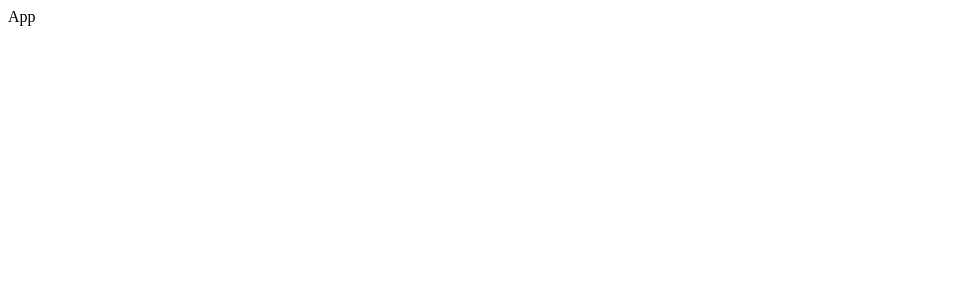
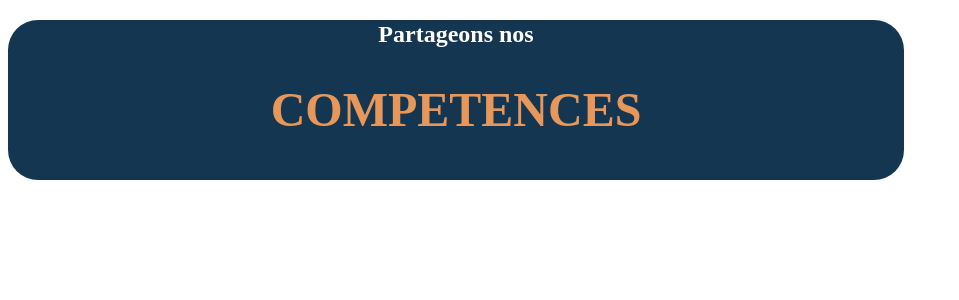
Before and after one commit to LauraCourquin/hackaton_2, a React (Vite) app in the folder frontend/: page / in a window 1280 px wide. Shown: the top 300 px of the page, without its empty margins (0-959 px from the left). Built offline with nearby package versions, Linux system fonts and the light colour scheme.

Commit message:
change add

```diff
--- a/frontend/src/App.jsx
+++ b/frontend/src/App.jsx
@@ -1,4 +1,5 @@
+import Header from "@components/Header";
+
 export default function App() {
-  return <div>App</div>;
-
+  return <Header />;
 }
--- /dev/null
+++ b/frontend/src/components/Header/index.jsx
@@ -0,0 +1,12 @@
+import React from "react";
+
+import SHeader from "./style";
+
+export default function Header() {
+  return (
+    <SHeader>
+      <h2>Partageons nos</h2>
+      <h1>Competences</h1>
+    </SHeader>
+  );
+}
--- /dev/null
+++ b/frontend/src/components/Header/style.jsx
@@ -0,0 +1,25 @@
+import styled from "styled-components";
+
+export default styled.header`
+  background: #153650;
+  border-radius: 30px;
+  width: 70vw;
+  height: 20vh;
+  text-align: center;
+
+  h2 {
+    font-weight: 700;
+    font-size: 24px;
+    line-height: 29px;
+    color: #fff;
+  }
+
+  h1 {
+    font-style: normal;
+    font-weight: 700;
+    font-size: 48px;
+    line-height: 58px;
+    color: #e79759;
+    text-transform: uppercase;
+  }
+`;
```
